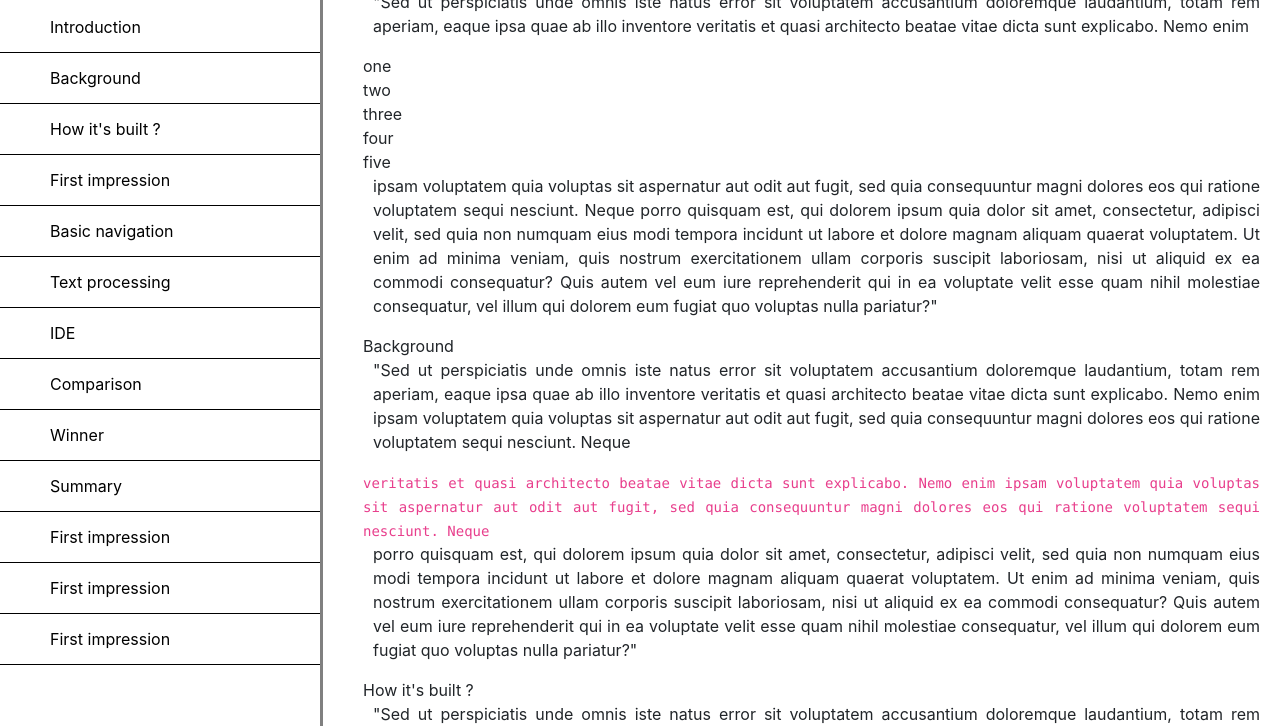
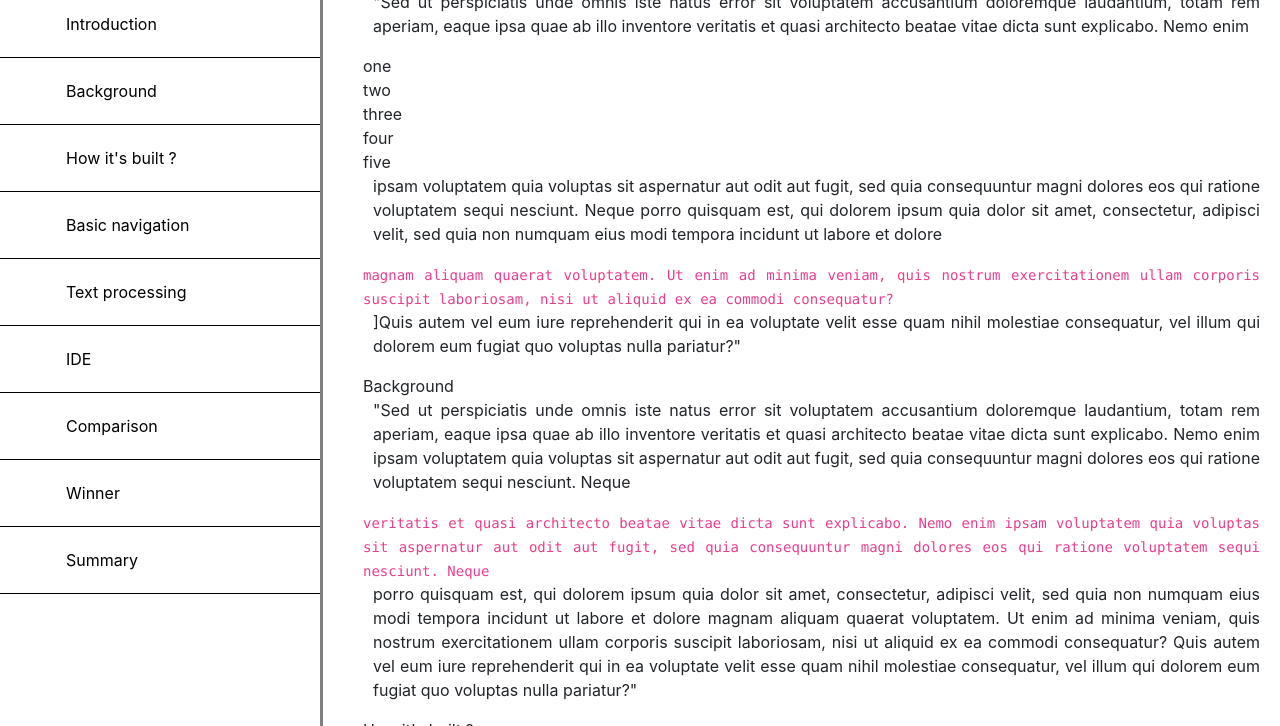
Before and after one commit to bartogorek/documentation-page, a plain HTML site: page index.html in a window 1280 px wide. Shown: the part 74-800 px from the top of the page. Drawn offline with nearby package versions, Linux system fonts and the light colour scheme.

Commit message:
almost finished

```diff
--- a/index.html
+++ b/index.html
@@ -20,45 +20,20 @@
       <div class="row">
 
         <div class="col-sm-3 split" id="index">
-          <h1>VIM doc page</h1>
-          <ul>
-            <li><a href="#">Introduction</a></li>
-          </ul>
-          <ul>
-            <li><a href="#">Background</a></li>
-          </ul>
-          <ul>
-            <li><a href="#">How it's built ?</a></li>
-          </ul>
-          <ul>
-            <li><a href="#">First impression</a></li>
-          </ul>
-          <ul>
-            <li><a href="#">Basic navigation</a></li>
-          </ul>
-          <ul>
-            <li><a href="#">Text processing</a></li>
-          </ul>
-          <ul>
-            <li><a href="#">IDE</a></li>
-          </ul>
-          <ul>
-            <li><a href="#">Comparison</a></li>
-          </ul>
-          <ul>
-            <li><a href="#">Winner</a></li>
-          </ul>
-          <ul>
-            <li><a href="#">Summary</a></li>
-          </ul>
-            <li><a href="#">First impression</a></li>
-          </ul>
-          <ul>
-            <li><a href="#">First impression</a></li>
-          </ul>
-          <ul>
-            <li><a href="#">First impression</a></li>
-          </ul>
+          <nav id="navbar">
+            <header id="h1">VIM doc page</header>
+            <ul>
+              <li><a class="nav-link" href="#introduction">Introduction</a></li>
+              <li><a class="nav-link" href="#background">Background</a></li>
+              <li><a class="nav-link" href="#how_its_built">How it's built ?</a></li>
+              <li><a class="nav-link" href="#basic_navigation">Basic navigation</a></li>
+              <li><a class="nav-link" href="#text_processing">Text processing</a></li>
+              <li><a class="nav-link" href="#IDE">IDE</a></li>
+              <li><a class="nav-link" href="#Comparison">Comparison</a></li>
+              <li><a class="nav-link" href="#winner">Winner</a></li>
+              <li><a class="nav-link" href="#summary">Summary</a></li>
+            </ul>
+          </nav>
         </div>
 
         <div class="col-sm-9 split" id="content">
@@ -78,9 +53,11 @@
             consequuntur magni dolores eos qui ratione voluptatem sequi nesciunt. Neque
             porro quisquam est, qui dolorem ipsum quia dolor sit amet, consectetur, adipisci
             velit, sed quia non numquam eius modi tempora incidunt ut labore et dolore
-            magnam aliquam quaerat voluptatem. Ut enim ad minima veniam, quis nostrum
+            </p>
+            <code>magnam aliquam quaerat voluptatem. Ut enim ad minima veniam, quis nostrum
             exercitationem ullam corporis suscipit laboriosam, nisi ut aliquid ex ea commodi
-            consequatur? Quis autem vel eum iure reprehenderit qui in ea voluptate velit esse
+            consequatur?</code>
+            <p>]Quis autem vel eum iure reprehenderit qui in ea voluptate velit esse
             quam nihil molestiae consequatur, vel illum qui dolorem eum fugiat quo voluptas
             nulla pariatur?"</p>
           </section>
@@ -109,9 +86,11 @@
             veritatis et quasi architecto beatae vitae dicta sunt explicabo. Nemo enim
             ipsam voluptatem quia voluptas sit aspernatur aut odit aut fugit, sed quia
             consequuntur magni dolores eos qui ratione voluptatem sequi nesciunt. Neque
-            porro quisquam est, qui dolorem ipsum quia dolor sit amet, consectetur, adipisci
+            porro</p>
+            <code>quisquam est, qui dolorem ipsum quia dolor sit amet, consectetur, adipisci
             velit, sed quia non numquam eius modi tempora incidunt ut labore et dolore
-            magnam aliquam quaerat voluptatem. Ut enim ad minima veniam, quis nostrum
+            magnam</code>
+            <p>aliquam quaerat voluptatem. Ut enim ad minima veniam, quis nostrum
             exercitationem ullam corporis suscipit laboriosam, nisi ut aliquid ex ea commodi
             consequatur? Quis autem vel eum iure reprehenderit qui in ea voluptate velit esse
             quam nihil molestiae consequatur, vel illum qui dolorem eum fugiat quo voluptas
@@ -122,11 +101,12 @@
             <p>"Sed ut perspiciatis unde omnis iste natus error sit voluptatem accusantium
             doloremque laudantium, totam rem aperiam, eaque ipsa quae ab illo inventore
             veritatis et quasi architecto beatae vitae dicta sunt explicabo. Nemo enim
-            ipsam voluptatem quia voluptas sit aspernatur aut odit aut fugit, sed quia
-            consequuntur magni dolores eos qui ratione voluptatem sequi nesciunt. Neque
+            ipsam voluptatem quia voluptas sit aspernatur aut odit aut fugit, sed quia </p>
+            <code>consequuntur magni dolores eos qui ratione voluptatem sequi nesciunt. Neque
             porro quisquam est, qui dolorem ipsum quia dolor sit amet, consectetur, adipisci
             velit, sed quia non numquam eius modi tempora incidunt ut labore et dolore
-            magnam aliquam quaerat voluptatem. Ut enim ad minima veniam, quis nostrum
+            </code>
+            <p>magnam aliquam quaerat voluptatem. Ut enim ad minima veniam, quis nostrum
             exercitationem ullam corporis suscipit laboriosam, nisi ut aliquid ex ea commodi
             consequatur? Quis autem vel eum iure reprehenderit qui in ea voluptate velit esse
             quam nihil molestiae consequatur, vel illum qui dolorem eum fugiat quo voluptas
@@ -141,9 +121,11 @@
             consequuntur magni dolores eos qui ratione voluptatem sequi nesciunt. Neque
             porro quisquam est, qui dolorem ipsum quia dolor sit amet, consectetur, adipisci
             velit, sed quia non numquam eius modi tempora incidunt ut labore et dolore
-            magnam aliquam quaerat voluptatem. Ut enim ad minima veniam, quis nostrum
+            </p>
+            <code>magnam aliquam quaerat voluptatem. Ut enim ad minima veniam, quis nostrum
             exercitationem ullam corporis suscipit laboriosam, nisi ut aliquid ex ea commodi
-            consequatur? Quis autem vel eum iure reprehenderit qui in ea voluptate velit esse
+            consequatur?</code>
+            <p>Quis autem vel eum iure reprehenderit qui in ea voluptate velit esse
             quam nihil molestiae consequatur, vel illum qui dolorem eum fugiat quo voluptas
             nulla pariatur?"</p>
           </section>
--- a/styles.css
+++ b/styles.css
@@ -22,7 +22,8 @@ ul {
   color: black;
 }
 
-#index h1 {
+#h1 {
+  font-size: 30px;
   text-align: center;
   padding: 10px;
 }
```
